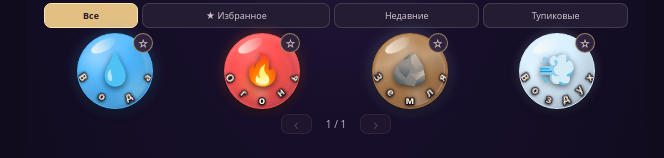
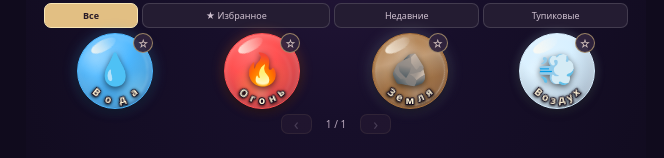
Before and after one commit to boozygrimm/Expertbot, a plain HTML site: page lunapark-discovery.html in a window 1280 px wide. Shown: the part 445-603 px from the top of the page, without its empty margins (304-968 px from the left). Drawn offline with Linux system fonts and the light colour scheme.

Commit message:
Space curved labels across the orb rim
Co-authored-by: arena-agent <297053741+arena-agent@users.noreply.github.com>

```diff
--- a/lunapark-discovery.html
+++ b/lunapark-discovery.html
@@ -462,8 +462,12 @@ function curvedLabel(id) {
  const canvas=document.createElement('canvas'),ctx=canvas.getContext?.('2d');
  if(ctx)ctx.font=`800 ${fontSize}px 'Segoe UI', system-ui, sans-serif`;
  const widths=chars.map(ch=>ctx?ctx.measureText(ch).width:(/[\u0400-\u04ff]/.test(ch)?9:7));
- const textWidth=widths.reduce((a,b)=>a+b,0),gap=chars.length>1?Math.max(-1.4,(usable-textWidth)/(chars.length-1)):0;
- const totalAdvance=textWidth+gap*Math.max(0,chars.length-1);let pos=(arcLen-totalAdvance)/2;
+ const textWidth=widths.reduce((a,b)=>a+b,0),count=Math.max(1,chars.length);
+ // Short names get elegant tracking; long names expand to the full safe arc,
+ // tightening only the inter-letter spacing while preserving the glyph size.
+ const span=Math.max(64,Math.min(usable,textWidth+2.5*Math.max(0,count-1)));
+ const gap=count>1?(span-textWidth)/(count-1):0;
+ let pos=(arcLen-span)/2;
  const atLength=len=>{
   let i=1;while(i<cum.length&&cum[i]<len)i++;
   if(i>=cum.length)return [...point(1),p2[0]-p1[0],p2[1]-p1[1]];
```
